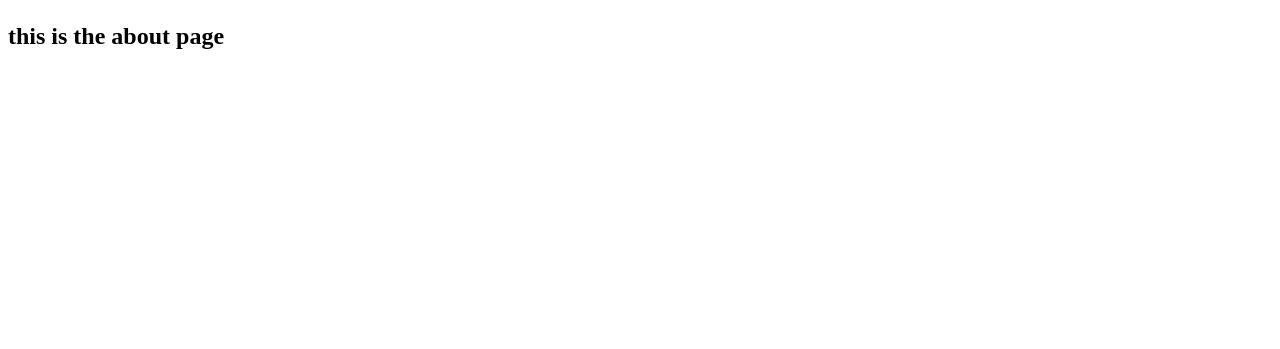
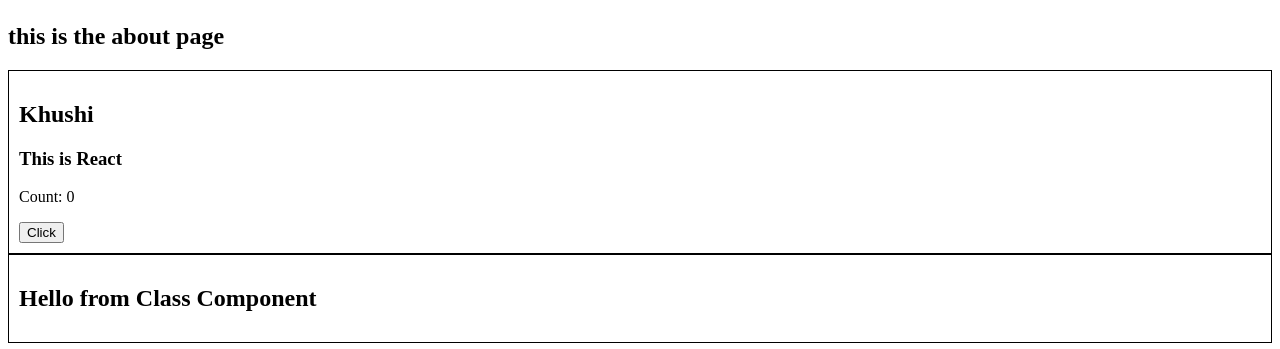
Before and after one commit to khushiyadav0105/React-Food-Ordering, a React (Vite) app: page /about in a window 1280 px wide. Shown: the part 185-534 px from the top of the page. Built offline with nearby package versions, Linux system fonts and the light colour scheme.

Commit message:
updated code

```diff
--- a/index.css
+++ b/index.css
@@ -179,3 +179,10 @@
 
     padding: 0 20px;
 }
+
+
+.user-card{
+    border: 1px solid black;
+    padding: 10px;
+
+}
--- a/index.html
+++ b/index.html
@@ -8,7 +8,7 @@
 </head>
 <body>
     <div id="root">
-       <h1>Not rendered</h1>
+
     </div>
 
 
--- a/src/components/About.js
+++ b/src/components/About.js
@@ -1,8 +1,13 @@
+//this is a function component
+import User from "./User";
+import UserClass from "./Userclass";
 const About=()=>{
     return(
         <div>
             <h1>About</h1>
             <h2>this is the about page</h2>
+            <User/>
+            <UserClass/>
         </div>
     );
 };
--- a/src/components/RestaurantCard.js
+++ b/src/components/RestaurantCard.js
@@ -1,7 +1,7 @@
 import { CDN_URL } from "../utils/constants";
 
 const RestaurantCard = (props) => {
-    const{resData}=props;
+    const {resData} = props;
 
     const {
       cloudinaryImageId,
--- /dev/null
+++ b/src/components/User.js
@@ -0,0 +1,16 @@
+import { useState } from "react";
+
+const User = () => {
+  const [count, setCount] = useState(0);
+
+  return (
+    <div className="user-card">
+      <h2>Khushi</h2>
+      <h3>This is React</h3>
+      <p>Count: {count}</p>
+      <button onClick={() => setCount(count + 1)}>Click</button>
+    </div>
+  );
+};
+
+export default User;
--- /dev/null
+++ b/src/components/UserClass.js
@@ -0,0 +1,13 @@
+import React from "react";
+
+class UserClass extends React.Component {
+  render() {
+    return (
+      <div className="user-card">
+        <h2>Hello from Class Component</h2>
+      </div>
+    );
+  }
+}
+
+export default UserClass;
```
Also changed, not shown: 1 other file (tests, documents, lock files or other folders).
